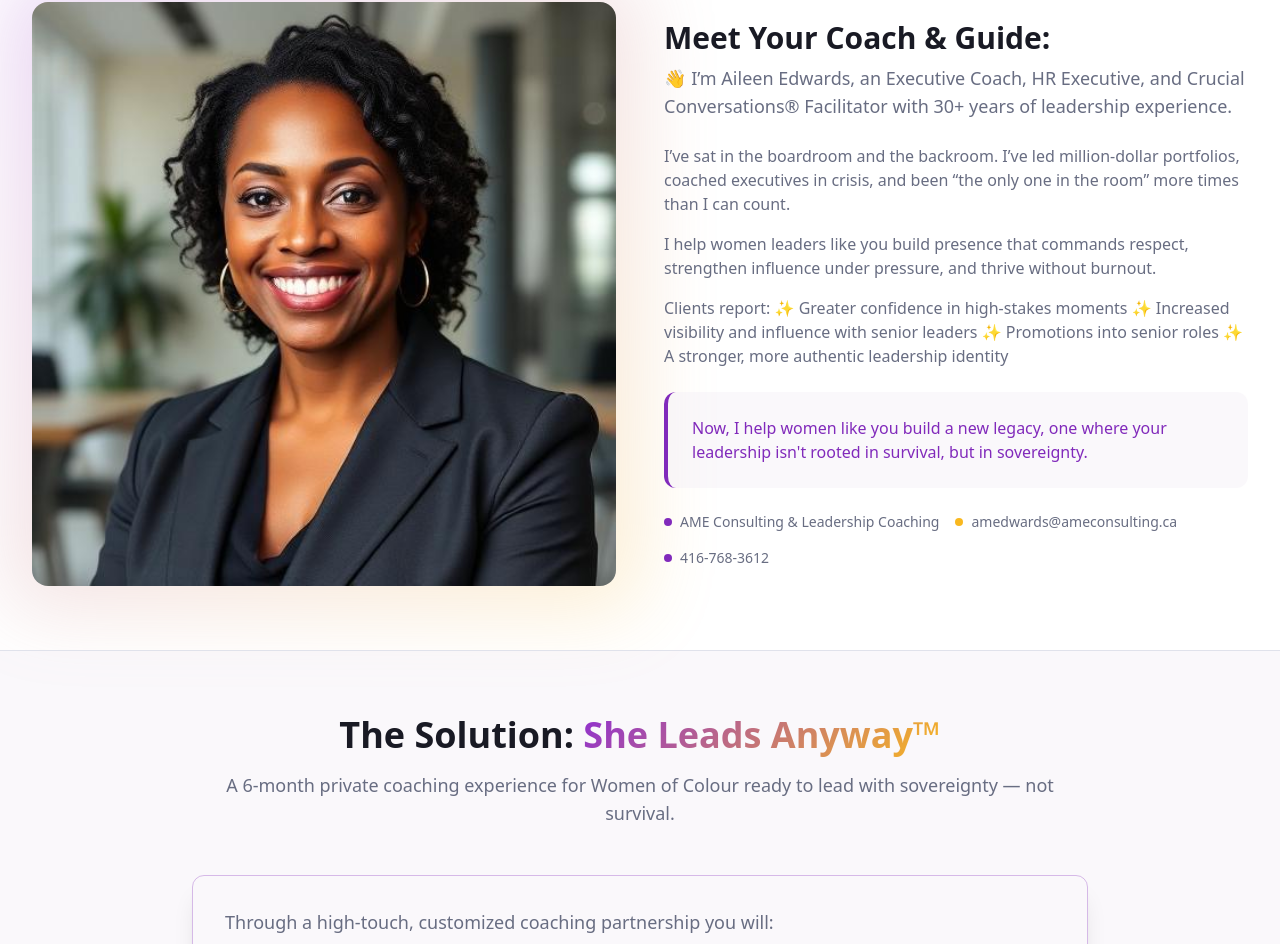
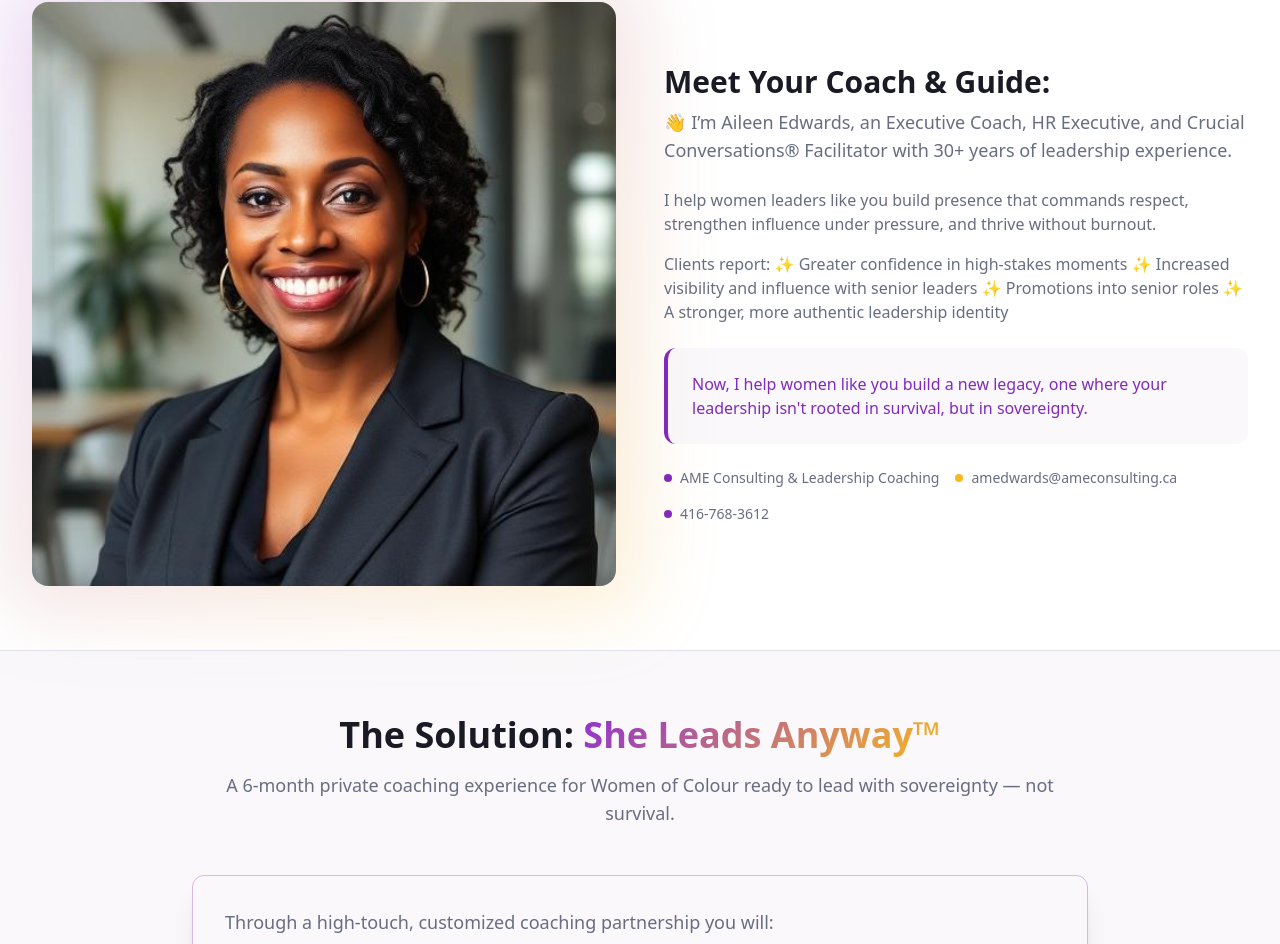
Before and after one commit to izzydoesizzy/she-leads-anyway, a React (Vite) app: page / in a window 1280 px wide. Shown: the part 2651-3595 px from the top of the page. Built offline with nearby package versions, Linux system fonts and the light colour scheme.

Commit message:
Visual edit in Lovable

```diff
--- a/src/components/sections/CoachIntro.tsx
+++ b/src/components/sections/CoachIntro.tsx
@@ -18,7 +18,7 @@ const CoachIntro: React.FC = () => {
             </div>
 
             <div className="space-y-4 text-muted-foreground">
-              <p>I’ve sat in the boardroom and the backroom. I’ve led million-dollar portfolios, coached executives in crisis, and been “the only one in the room” more times than I can count.</p>
+
               <p>I help women leaders like you build presence that commands respect, strengthen influence under pressure, and thrive without burnout.</p>
               <p>Clients report:
 ✨ Greater confidence in high-stakes moments
```
